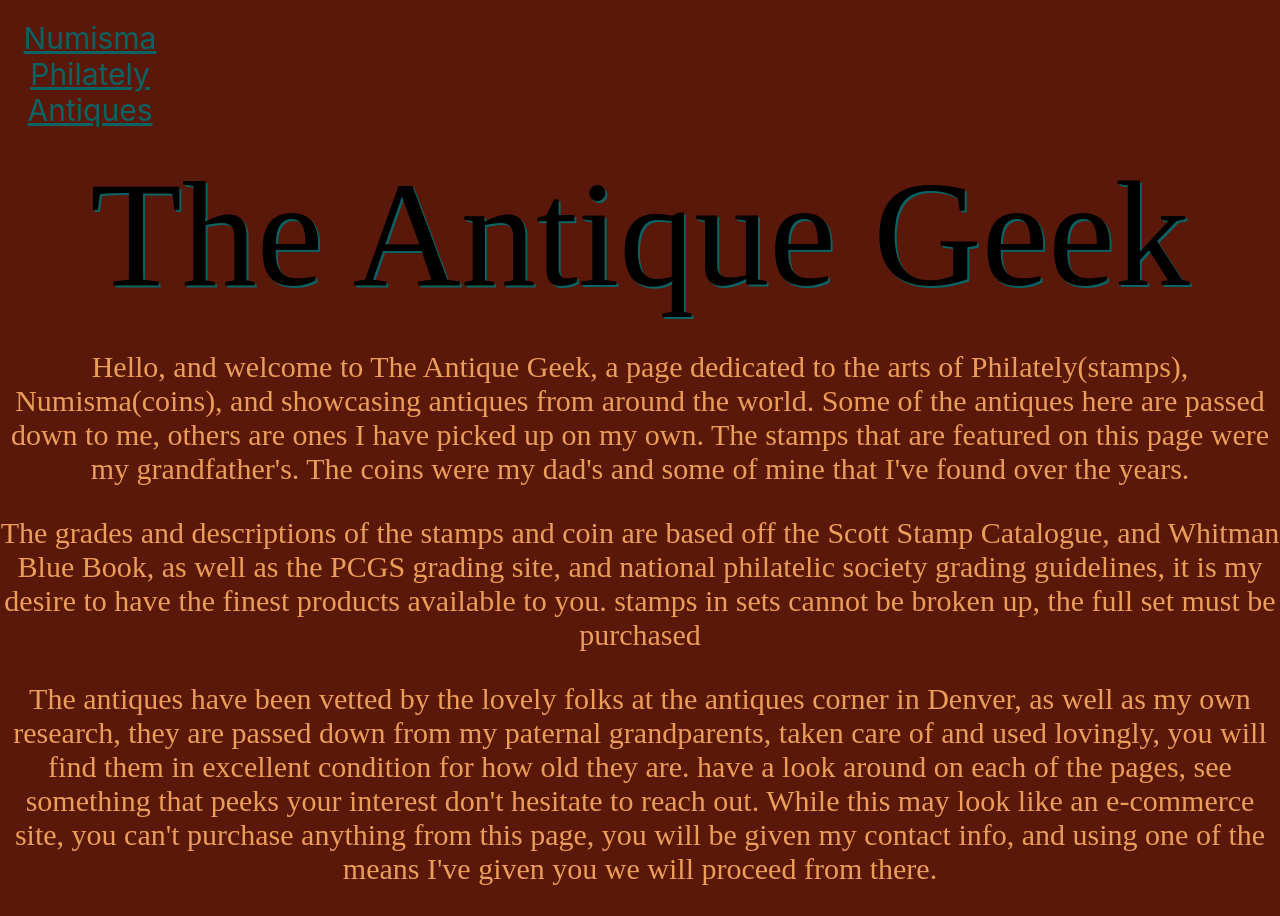
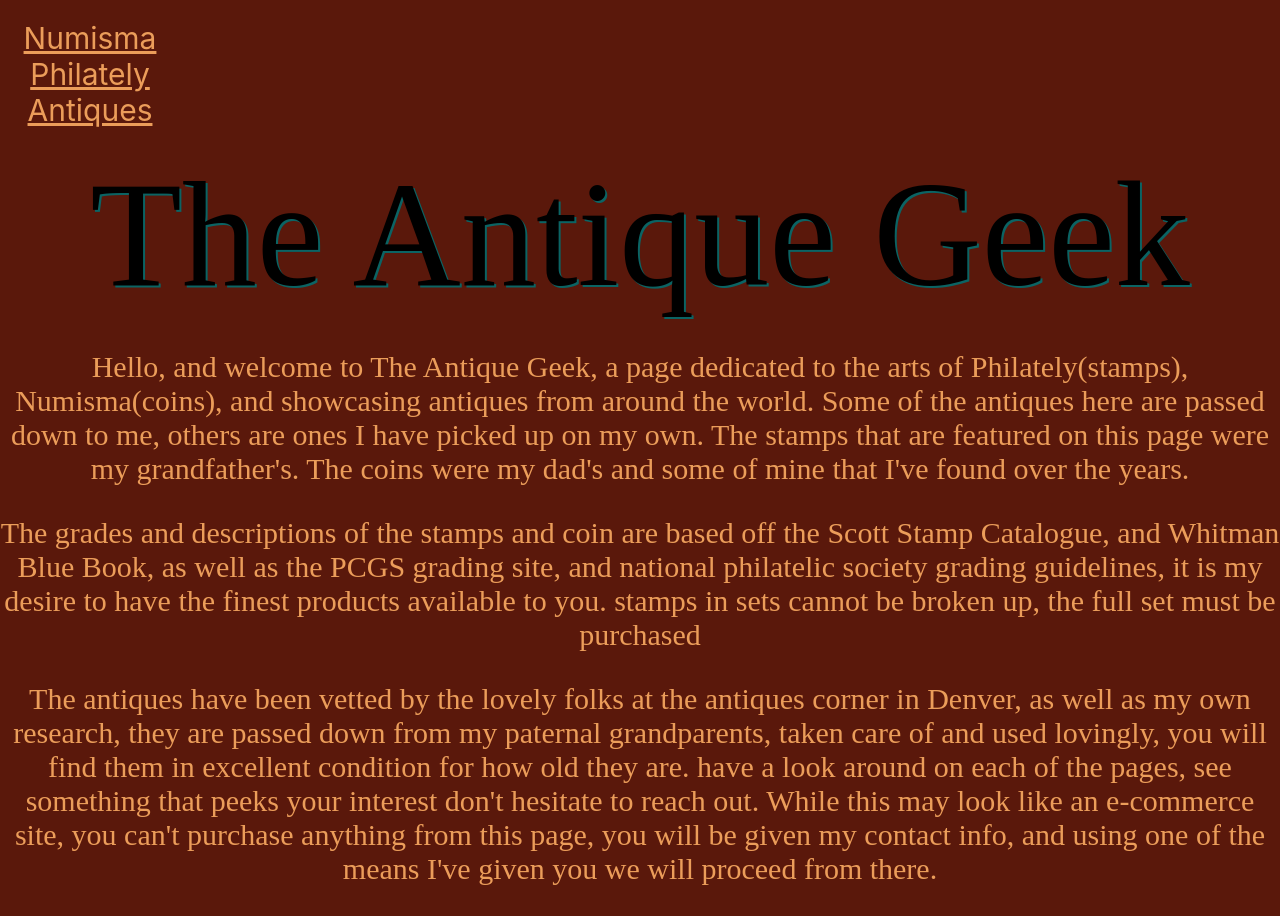
Before and after one commit to NekoCarreraDesigns/geeks-antiques, a React (Create React App) app in the folder geeks-antiques/: page / in a window 1280 px wide. Built offline with nearby package versions, Linux system fonts and the light colour scheme; a web font is replaced by a local one.

Commit message:
changed the color of the links to the same tangerine as the paragraphs

```diff
--- a/geeks-antiques/src/components/Header/style.css
+++ b/geeks-antiques/src/components/Header/style.css
@@ -13,7 +13,7 @@
 }
 
 .page-navbar-link {
-  color: rgb(11, 100, 100);
+  color: rgb(235, 157, 90);
 }
 
 .page-navbar-link:hover {
```
